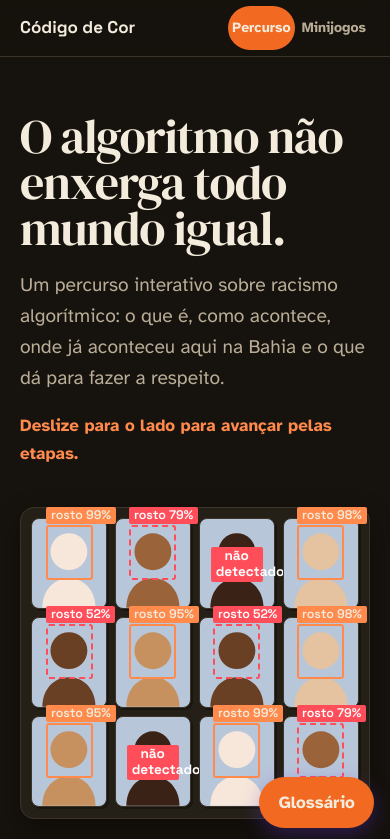
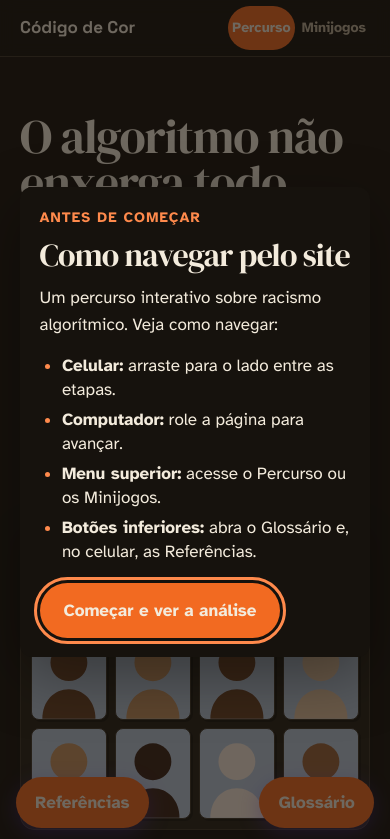
Before and after one commit to YureZeta/Atividade-COMPSOC, a plain HTML site: page index.html in a window 390 px wide. Shown: the top 839 px of the page. Drawn offline with Linux system fonts and the light colour scheme.

Commit message:
Adição de experiência de usuário

```diff
--- a/codigo-de-cor.css
+++ b/codigo-de-cor.css
@@ -98,7 +98,9 @@ p{margin:0 0 1em}
 .btn-ghost:hover{border-color:var(--machine); background:none; color:var(--machine)}
 .hero .btn-ghost{color:var(--ink); border-color:var(--ink)}
 .hero .btn-ghost:hover{border-color:var(--machine); background:var(--machine-soft); color:var(--ink)}
-.swipe-hint{display:none}
+.navigation-hint{display:flex; align-items:center; gap:.55rem; width:fit-content; padding:.55rem .85rem; margin:.9rem 0 0; border-radius:999px; background:var(--machine-soft); color:var(--machine); font-size:.95rem; font-weight:700}
+.navigation-hint span{font-size:1.2rem; line-height:1}
+.navigation-hint--drag{display:none}
 
 /* seções */
 section.stage{padding:clamp(3rem, 7vw, 4.5rem) 0; border:1px solid rgba(36,40,58,.08); border-top:6px solid var(--card-accent, var(--machine)); border-radius:1.4rem; background:var(--card-bg, var(--paper)); box-shadow:0 18px 40px var(--card-shadow)}
@@ -112,6 +114,7 @@ section.stage{padding:clamp(3rem, 7vw, 4.5rem) 0; border:1px solid rgba(36,40,58
 #resistencia{--card-accent:var(--spark); --card-bg:var(--stage-5); z-index:5}
 #agora{--card-accent:var(--machine); --card-bg:var(--stage-6); z-index:6}
 #quiz{--card-accent:var(--spark); --card-bg:var(--stage-quiz); z-index:7}
+#percurso[hidden],#minijogos[hidden]{display:none}
 @media (max-width:680px){
   #percurso{
     display:flex;
@@ -138,12 +141,8 @@ section.stage{padding:clamp(3rem, 7vw, 4.5rem) 0; border:1px solid rgba(36,40,58
     border-radius:0;
     box-shadow:none;
   }
-  .swipe-hint{
-    display:block;
-    margin:.75rem 0 0;
-    color:var(--machine);
-    font-weight:700;
-  }
+  .navigation-hint--scroll{display:none}
+  .navigation-hint--drag{display:flex}
 }
 @media (max-width:680px) and (prefers-reduced-motion: reduce){
   #percurso{scroll-behavior:auto}
@@ -462,13 +461,25 @@ summary{cursor:pointer; color:var(--machine); font-weight:700}
 /* glossário */
 dialog{border:none; border-radius:12px; padding:0; width:min(100% - 2rem, 34rem); max-height:80vh; background:var(--paper); color:var(--ink); box-shadow:0 20px 60px rgba(0,0,0,.35)}
 dialog::backdrop{background:rgba(23,18,13,.6)}
+.welcome-dialog{width:min(100% - 2rem, 42rem); max-height:min(90vh, 48rem); padding:clamp(1rem, 5vw, 2.5rem); overflow-y:auto}
+.welcome-dialog .eyebrow{margin:0 0 .6rem; color:var(--machine); font-size:.9rem; font-weight:700; letter-spacing:.08em; text-transform:uppercase}
+.welcome-dialog h2{font-size:clamp(2rem, 6vw, 3rem); margin-bottom:.35em}
+.welcome-dialog > p:not(.eyebrow){margin-bottom:.5rem}
+.welcome-guide{display:grid; gap:.4rem; margin:1rem 0; padding-left:1.4rem; line-height:1.4}
+.welcome-guide li::marker{color:var(--machine)}
+.welcome-start{margin-top:.25rem}
 .dlg-head{display:flex; justify-content:space-between; align-items:center; padding:1rem 1.25rem; border-bottom:1px solid var(--line); position:sticky; top:0; background:var(--paper)}
 .dlg-head h2{font-size:1.5rem; margin:0}
 .dlg-body{padding:1rem 1.25rem 1.5rem}
+.refs-dialog .dlg-body{max-height:calc(80vh - 4rem); overflow-y:auto}
+.refs-dialog .wrap{width:auto; margin:0}
+.refs-dialog h3{font-size:1.05rem; color:var(--ink); margin-top:1.6rem}
 dl dt{font-weight:700; margin-top:1rem}
 dl dt.hl{color:var(--machine)}
 dl dd{margin:.2rem 0 0}
 .fab{position:fixed; right:1rem; bottom:calc(1rem + env(safe-area-inset-bottom,0px)); z-index:15; font:inherit; font-weight:700; background:var(--machine); color:#fff; border:none; border-radius:999px; padding:.75rem 1.2rem; cursor:pointer; box-shadow:0 6px 20px rgba(99,56,214,.35)}
+.refs-fab{display:none}
+.refs-dialog .credits{margin-top:1.5rem}
 
 footer.site{border-top:1px solid var(--line); padding:3rem 0 6rem; font-size:.95rem; color:var(--muted)}
 footer.site h2{font-size:1.4rem; color:var(--ink)}
@@ -485,7 +496,11 @@ footer.site h3{font-size:1.05rem; color:var(--ink); margin-top:1.6rem}
 .views a[aria-current="page"]{background:var(--ink); color:var(--paper)}
 @media (max-width:680px){.steps{display:none}.brand{flex:1}.bar-in{gap:.4rem}.views a{display:inline-flex; align-items:center; min-height:44px; padding:.35rem .25rem; font-size:.88rem}}
 .is-games .steps{visibility:hidden}
-.is-games .fab{display:none}
+@media (max-width:680px){
+  html.has-refs-dialog footer.site{display:none}
+  html.has-refs-dialog .refs-fab{display:block; left:1rem; right:auto}
+}
+.is-games .fab:not(.refs-fab){display:none}
 
 /* minijogos */
 /* Componentes internos dos jogos; cada painel é exibido pela aba selecionada no JS. */
--- a/codigo-de-cor.js
+++ b/codigo-de-cor.js
@@ -44,7 +44,19 @@
     void faces.offsetWidth;
     faces.classList.add("scanning");
   }
-  runScan();
+  var welcome = document.getElementById("welcome");
+  var scanStarted = false;
+  function startScanOnce(){
+    if(scanStarted) return;
+    scanStarted = true;
+    runScan();
+  }
+  welcome.addEventListener("close", startScanOnce);
+  document.getElementById("welcomeStart").addEventListener("click", function(){
+    if(welcome.close) welcome.close(); else welcome.removeAttribute("open");
+    startScanOnce();
+  });
+  if(welcome.showModal) welcome.showModal(); else welcome.setAttribute("open", "");
   document.getElementById("replay").addEventListener("click", runScan);
 
   // cenários
@@ -382,6 +394,20 @@
   document.getElementById("glossBtn").addEventListener("click", function(){ openGloss(); });
   document.getElementById("glossClose").addEventListener("click", function(){ dlg.close ? dlg.close() : dlg.removeAttribute("open"); });
   document.querySelectorAll("[data-term]").forEach(function(b){ b.addEventListener("click", function(){ openGloss(b.dataset.term); }); });
+
+  // referências em telas pequenas
+  var refsDialog = document.getElementById("refsDialog");
+  var refsBody = document.getElementById("refsBody");
+  var refsContent = document.querySelector("footer.site .wrap").cloneNode(true);
+  refsContent.querySelector("h2").remove();
+  refsBody.appendChild(refsContent);
+  document.documentElement.classList.add("has-refs-dialog");
+  document.getElementById("refsBtn").addEventListener("click", function(){
+    if(refsDialog.showModal) refsDialog.showModal(); else refsDialog.setAttribute("open", "");
+  });
+  document.getElementById("refsClose").addEventListener("click", function(){
+    if(refsDialog.close) refsDialog.close(); else refsDialog.removeAttribute("open");
+  });
 
   // quiz
   var qs = [
--- a/index.html
+++ b/index.html
@@ -43,7 +43,8 @@
           <div class="wide">
             <h1>O algoritmo não enxerga todo mundo igual.</h1>
             <p class="lead">Um percurso interativo sobre racismo algorítmico: o que é, como acontece, onde já aconteceu aqui na Bahia e o que dá para fazer a respeito.</p>
-            <p class="swipe-hint">Deslize para o lado para avançar pelas etapas.</p>
+            <p class="navigation-hint navigation-hint--scroll"><span aria-hidden="true">↓</span> Role a página para avançar pelo percurso.</p>
+            <p class="navigation-hint navigation-hint--drag"><span aria-hidden="true">↔</span> Arraste para o lado para avançar pelas etapas.</p>
             <div class="faces" id="faces" role="img" aria-label="Simulação de um sistema de reconhecimento facial analisando doze rostos de tons de pele diferentes. Os rostos de pele clara são detectados com mais de 95% de confiança. Os de pele mais escura recebem confiança baixa ou não são detectados.">
               <div class="scanline"></div>
             </div>
@@ -767,7 +768,7 @@
 
     </main>
 
-    <!-- Conteúdo de referência e diálogo do glossário, compartilhado pelo percurso. -->
+    <!-- Rodapé de referências e diálogos compartilhados pelo percurso. -->
     <footer class="site">
       <div class="wrap">
         <h2>Referências</h2>
@@ -800,12 +801,31 @@
       </div>
     </footer>
 
+    <button class="fab refs-fab" type="button" id="refsBtn" aria-haspopup="dialog">Referências</button>
+    <dialog class="refs-dialog" id="refsDialog" aria-labelledby="refsTitle">
+      <div class="dlg-head"><h2 id="refsTitle">Referências</h2><button class="icon-btn" type="button" id="refsClose">Fechar</button></div>
+      <div class="dlg-body" id="refsBody"></div>
+    </dialog>
+
     <button class="fab" type="button" id="glossBtn" aria-haspopup="dialog">Glossário</button>
     <dialog id="gloss" aria-labelledby="glossTitle">
       <div class="dlg-head"><h2 id="glossTitle">Glossário</h2><button class="icon-btn" type="button" id="glossClose">Fechar</button></div>
       <div class="dlg-body"><dl id="glossList"></dl></div>
     </dialog>
 
+    <dialog class="welcome-dialog" id="welcome" aria-labelledby="welcomeTitle" aria-describedby="welcomeDescription">
+      <p class="eyebrow">Antes de começar</p>
+      <h2 id="welcomeTitle">Como navegar pelo site</h2>
+      <p id="welcomeDescription">Um percurso interativo sobre racismo algorítmico. Veja como navegar:</p>
+      <ul class="welcome-guide">
+        <li><strong>Celular:</strong> arraste para o lado entre as etapas.</li>
+        <li><strong>Computador:</strong> role a página para avançar.</li>
+        <li><strong>Menu superior:</strong> acesse o Percurso ou os Minijogos.</li>
+        <li><strong>Botões inferiores:</strong> abra o Glossário e, no celular, as Referências.</li>
+      </ul>
+      <button class="btn welcome-start" type="button" id="welcomeStart" autofocus>Começar e ver a análise</button>
+    </dialog>
+
     <script src="codigo-de-cor.js"></script>
   </body>
 </html>
```
Also changed, not shown: 1 other file.
